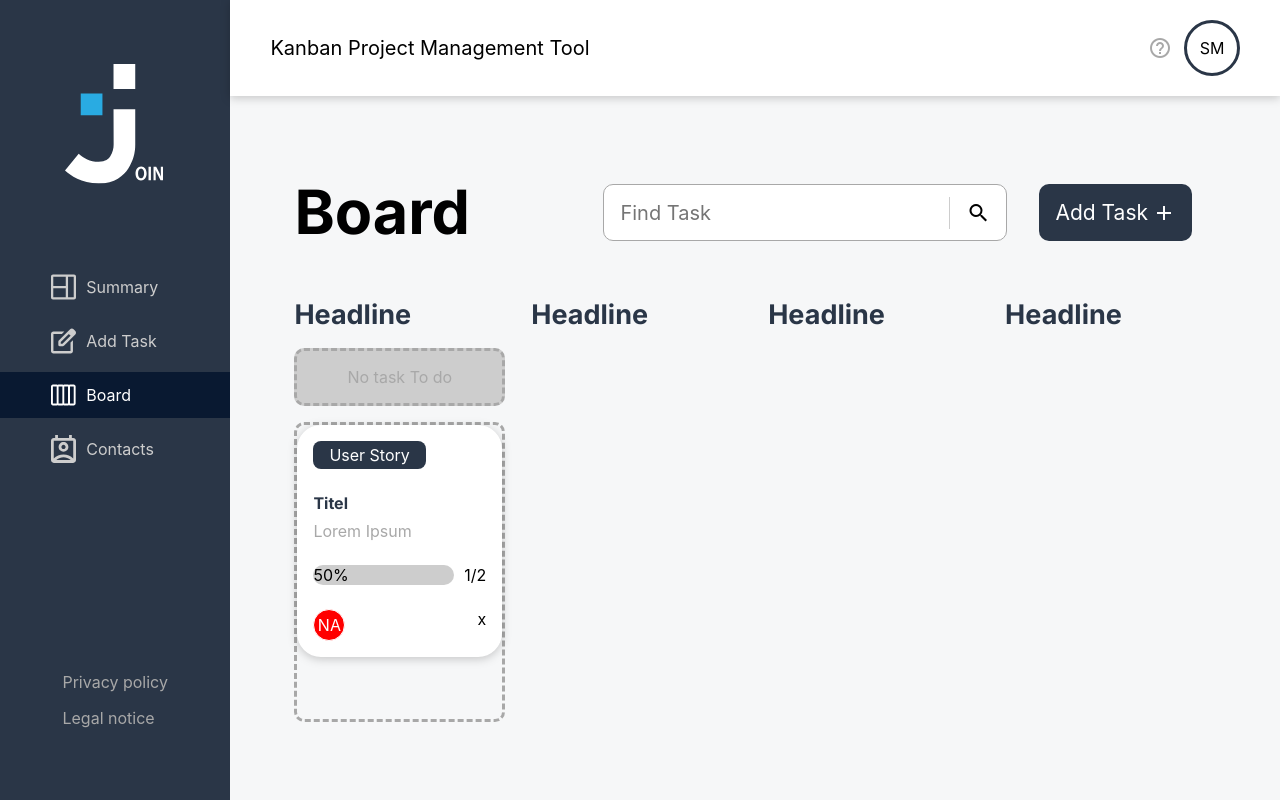
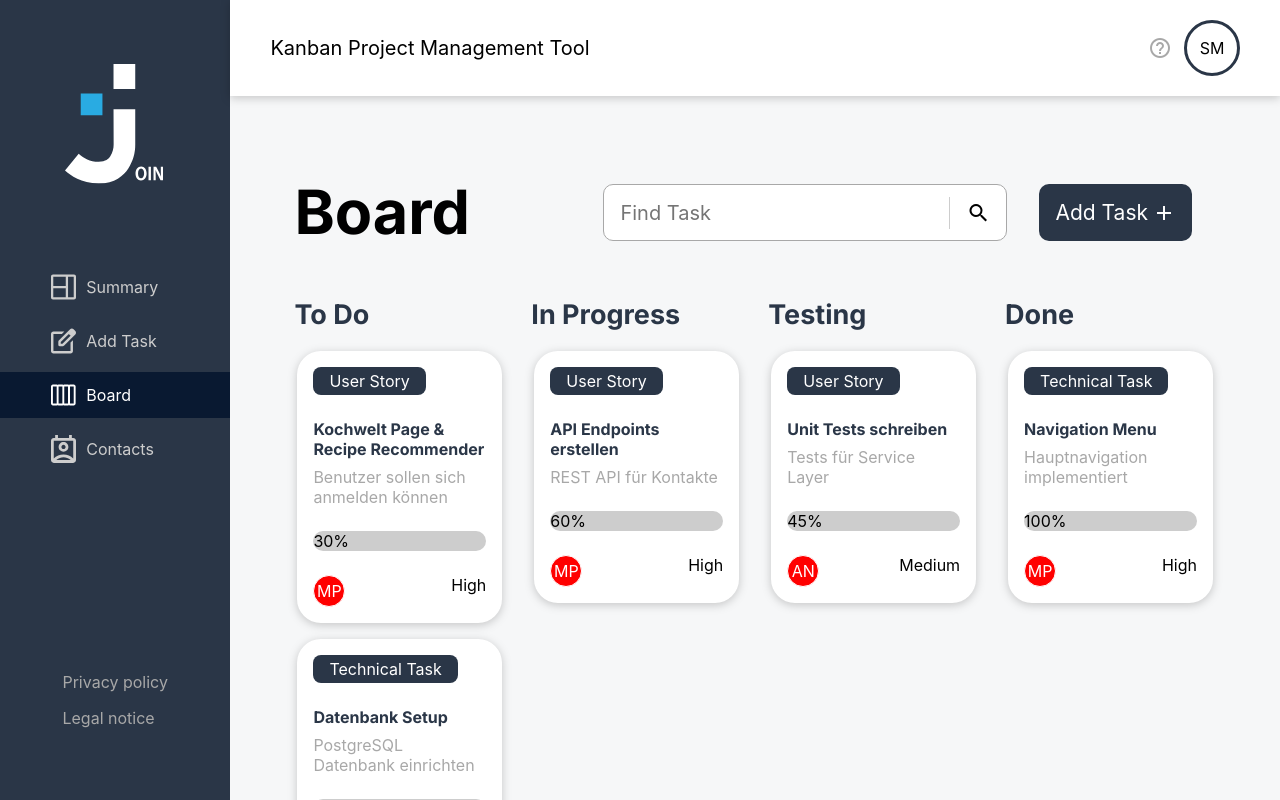
Before and after one commit to NadineJuliana/Join-Project, an Angular app: page /board in a window 1280 px wide. Built offline with nearby package versions, Linux system fonts and the light colour scheme; no server answers; a web font is replaced by a local one.

Commit message:
Implement drag-and-drop functionality for task management in board component

```diff
--- a/src/app/features/board/page/board-page/board-page.component.html
+++ b/src/app/features/board/page/board-page/board-page.component.html
@@ -20,56 +20,58 @@
             </button>
         </div>
     </div>
-    <div class="board__kanban">
+    <!-- Der äußere Container muss cdkDropListGroup haben -->
+    <div class="board__kanban" cdkDropListGroup>
+
+        <!-- Jede Spalte ist eine cdkDropList (Ablagebereich) -->
+        @for (column of boardColumns; track column.id) {
         <div class="board__container">
             <div class="board__container-headline">
-                <h3>Headline</h3>
+                <h3>{{ column.title }}</h3>
             </div>
-            <div class="board__notask">
-                <p>No task To do</p>
-            </div>
-            <div class="board__container-cards">
-                <div class="board__card-container">
+
+            <!-- Das ist der Drop-Container für eine Spalte -->
+            <div cdkDropList [id]="column.id" [cdkDropListData]="column.tasks" [cdkDropListDisabled]="false"
+                (cdkDropListDropped)="drop($event)" (cdkDropListEntered)="onDropListEntered(column.id)"
+                (cdkDropListExited)="onDropListExited(column.id)"
+                [ngClass]="{ 'board__container-cards--active': activeDropListId === column.id }"
+                class="board__container-cards">
+
+                <!-- "No task" nur zeigen, wenn keine Tasks existieren -->
+                @if (column.tasks.length === 0) {
+                <div class="board__notask">
+                    <p>No tasks</p>
+                </div>
+                }
+
+                <!-- Jede Task ist ein draggable Element -->
+                @for (task of column.tasks; track task.id) {
+                <div cdkDrag [cdkDragData]="task" class="board__card-container">
                     <div class="board__card-category">
-                        <p>User Story</p>
+                        <p>{{ task.category }}</p>
                     </div>
                     <div class="board__card-content">
-                        <p class="board__card-content__card-headline">Titel</p>
-                        <p class="board__card-content__card-description">Lorem Ipsum</p>
+                        <p class="board__card-content__card-headline">{{ task.title }}</p>
+                        <p class="board__card-content__card-description">{{ task.description }}</p>
                     </div>
                     <div class="board__card-tools">
                         <div class="board__card-tools-first">
                             <div class="board__card-taskbar">
-                                <div>50%</div>
+                                <div>{{ task.progress }}%</div>
                             </div>
-                            <div class="board__card-tasknumber">1/2</div>
                         </div>
                         <div class="board__card-tools-second">
-                            <div class="board__card-initials"><p>NA</p></div>
-                            <div class="board__card-priority">x</div>
+                            <div class="board__card-initials">
+                                <p>{{ task.assignee }}</p>
+                            </div>
+                            <div class="board__card-priority">{{ task.priority }}</div>
                         </div>
                     </div>
                 </div>
+                }
             </div>
         </div>
-        <div class="board__container">
-            <div class="board__container__headline">
-                <h3>Headline</h3>
-            </div>
-
-        </div>
-        <div class="board__container">
-            <div class="board__container__headline">
-                <h3>Headline</h3>
-            </div>
-
-        </div>
-        <div class="board__container">
-            <div class="board__container__headline">
-                <h3>Headline</h3>
-            </div>
-
-        </div>
+        }
     </div>
 
 </section>
--- a/src/app/features/board/page/board-page/board-page.component.scss
+++ b/src/app/features/board/page/board-page/board-page.component.scss
@@ -1,5 +1,5 @@
 .board {
-  height: 100%;
+  overflow-y: auto;
   width: 100%;
 
   &__header {
@@ -72,10 +72,18 @@
     color: var(--gray);
   }
   &__container-cards {
-    border-radius: 10px;
-    border: dashed 3px var(--gray);
-    max-height: 300px;
-    height: 100%;
+    display: flex;
+    flex-direction: column;
+    border-radius: 24px;
+    border: dashed 3px transparent;
+    transition: border-color 0.2s ease;
+    padding-bottom: 24px;
+
+    &--active {
+      border-color: var(--gray);
+      background-color: rgba(128, 128, 128, 0.05);
+    }
+    gap: 16px;
   }
   &__card-container {
     display: flex;
--- a/src/app/features/board/page/board-page/board-page.component.ts
+++ b/src/app/features/board/page/board-page/board-page.component.ts
@@ -1,11 +1,139 @@
+import { DragDropModule, CdkDragDrop } from '@angular/cdk/drag-drop';
+import { CommonModule } from '@angular/common';
 import { Component } from '@angular/core';
 
 @Component({
   selector: 'app-board-page',
-  imports: [],
+  imports: [CommonModule, DragDropModule],
   templateUrl: './board-page.component.html',
-  styleUrl: './board-page.component.scss'
+  styleUrl: './board-page.component.scss',
 })
 export class BoardPageComponent {
+  activeDropListId: string | null = null;
+  boardColumns: BoardColumn[] = [
+    {
+      id: 'todo',
+      title: 'To Do',
+      tasks: [
+        {
+          id: '1',
+          title: 'Kochwelt Page & Recipe Recommender',
+          description: 'Benutzer sollen sich anmelden können',
+          priority: 'High',
+          progress: 30,
+          assignee: 'MP',
+          category: 'User Story',
+        },
+        {
+          id: '2',
+          title: 'Datenbank Setup',
+          description: 'PostgreSQL Datenbank einrichten',
+          priority: 'Critical',
+          progress: 0,
+          assignee: 'AN',
+          category: 'Technical Task',
+        },
+      ],
+    },
+    {
+      id: 'inProgress',
+      title: 'In Progress',
+      tasks: [
+        {
+          id: '3',
+          title: 'API Endpoints erstellen',
+          description: 'REST API für Kontakte',
+          priority: 'High',
+          progress: 60,
+          assignee: 'MP',
+          category: 'User Story',
+        },
+      ],
+    },
+    {
+      id: 'testing',
+      title: 'Testing',
+      tasks: [
+        {
+          id: '4',
+          title: 'Unit Tests schreiben',
+          description: 'Tests für Service Layer',
+          priority: 'Medium',
+          progress: 45,
+          assignee: 'AN',
+          category: 'User Story',
+        },
+      ],
+    },
+    {
+      id: 'done',
+      title: 'Done',
+      tasks: [
+        {
+          id: '5',
+          title: 'Navigation Menu',
+          description: 'Hauptnavigation implementiert',
+          priority: 'High',
+          progress: 100,
+          assignee: 'MP',
+          category: 'Technical Task',
+        },
+      ],
+    },
+  ];
 
+  // - Die Drop-Handler Methode
+  drop(event: CdkDragDrop<Task[]>) {
+    // event.previousContainer = die Spalte, VON der die Task kommt
+    // event.container = die Spalte, IN die die Task geht
+
+    // - Wenn die Task in die gleiche Spalte geht
+    if (event.previousContainer === event.container) {
+      // Nur die Reihenfolge ändern (z.B. Task nach oben/unten verschieben)
+      const items = event.container.data;
+      const item = items[event.previousIndex];
+      items.splice(event.previousIndex, 1);
+      items.splice(event.currentIndex, 0, item);
+    }
+    // - Wenn die Task in eine andere Spalte geht
+    else {
+      // Task aus alter Spalte entfernen
+      const item = event.previousContainer.data[event.previousIndex];
+      event.previousContainer.data.splice(event.previousIndex, 1);
+
+      // Task in neue Spalte einfügen
+      event.container.data.splice(event.currentIndex, 0, item);
+    }
+
+    // Border nach dem Drop ausblenden
+    this.activeDropListId = null;
+  }
+
+  // Wird aufgerufen, wenn eine Task über eine Spalte hovest
+  onDropListEntered(columnId: string): void {
+    this.activeDropListId = columnId;
+  }
+
+  // Wird aufgerufen, wenn eine Task die Spalte verlässt
+  onDropListExited(columnId: string): void {
+    this.activeDropListId = null;
+  }
 }
+
+// Interface - Definiert die Struktur einer Task
+export interface Task {
+  id: string;
+  title: string;
+  description: string;
+  priority: string;
+  progress: number;
+  assignee: string;
+  category: string;
+}
+
+// Interface - Definiert die Struktur einer Spalte
+export interface BoardColumn {
+  id: string;
+  title: string;
+  tasks: Task[];
+}
--- a/src/app/layout/main-layout/main-layout/main-layout.component.scss
+++ b/src/app/layout/main-layout/main-layout/main-layout.component.scss
@@ -5,6 +5,7 @@
     width: 100vw;
     height: 100vh;
     background: var(--secondary);
+    overflow-y: hidden;
 }
 
 section {
```
